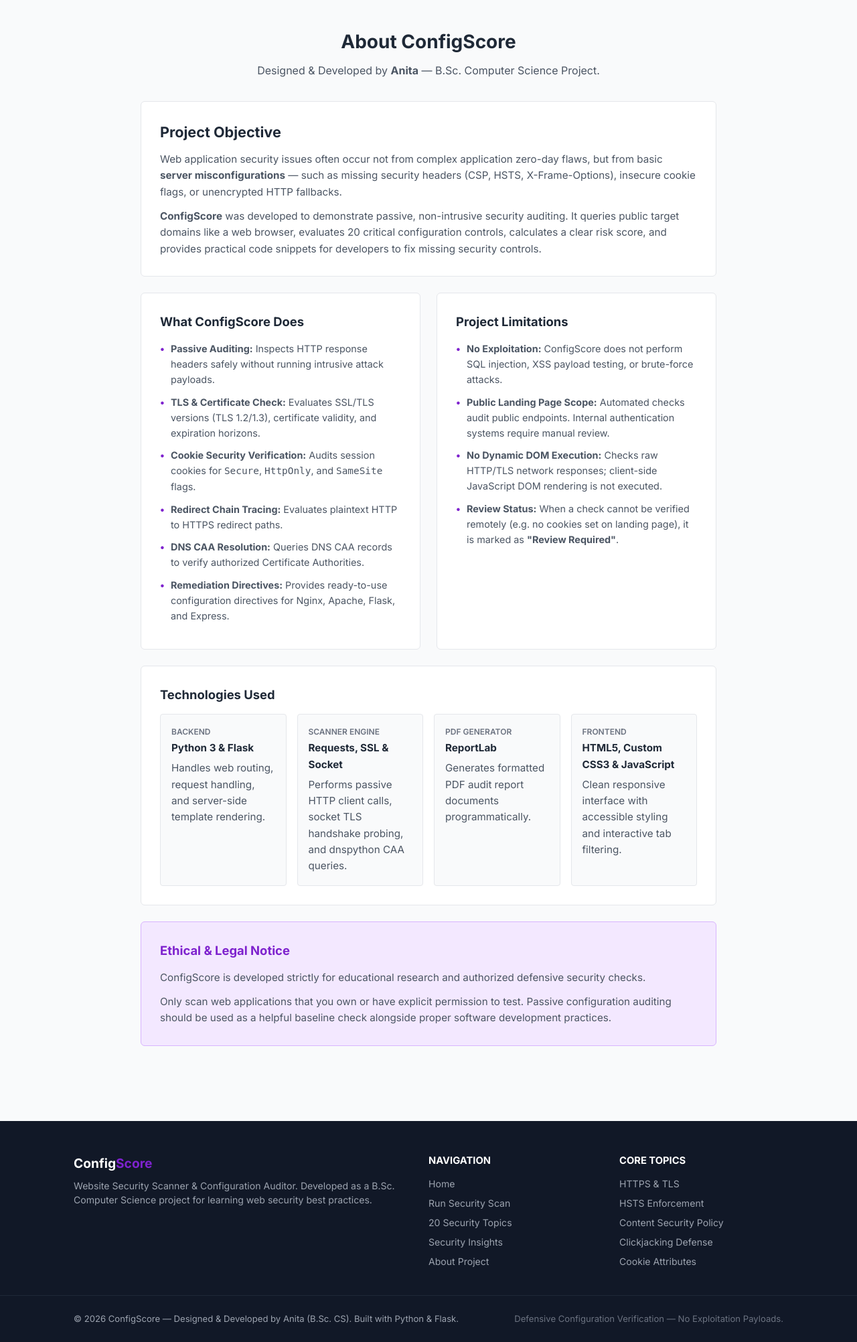
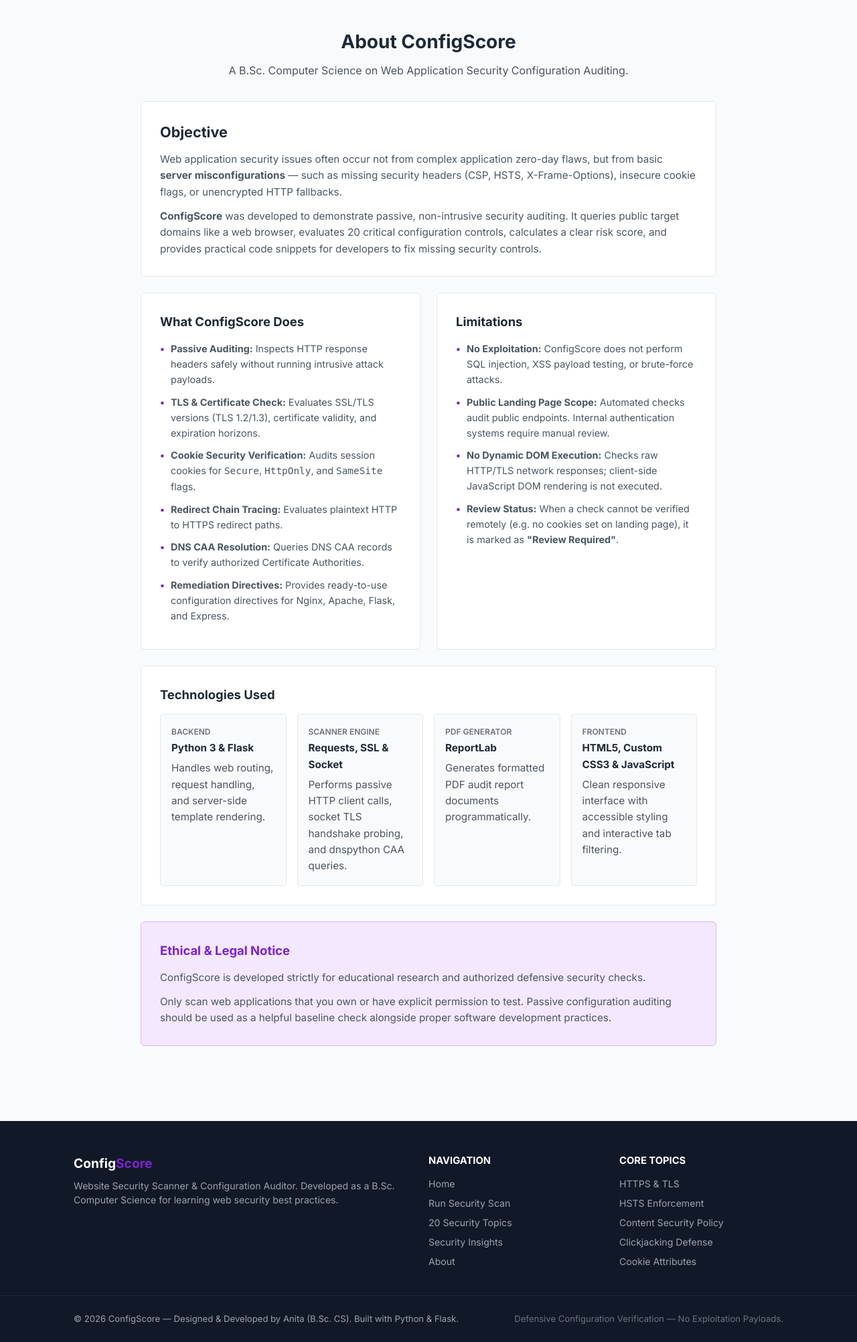
Before and after one commit to AnitaPisal07/ConfigScore, a Flask app: page /about in a window 1280 px wide. Shown: the part 63-2067 px from the top of the page at 67% size. Run offline with Flask 3, Linux system fonts and the light colour scheme.

Commit message:
Restore professional design and keep name updates

```diff
--- a/templates/about.html
+++ b/templates/about.html
@@ -1,6 +1,6 @@
 {% extends "base.html" %}
 
-{% block title %}About Project — ConfigScore{% endblock %}
+{% block title %}About  — ConfigScore{% endblock %}
 
 {% block content %}
 <section class="section about-section">
@@ -9,13 +9,13 @@
         <div class="section-header text-center">
             <h1 class="section-title">About ConfigScore</h1>
             <p class="section-subtitle">
-                Designed &amp; Developed by <strong>Anita</strong> — B.Sc. Computer Science Project.
+                A  B.Sc. Computer Science   on Web Application Security Configuration Auditing.
             </p>
         </div>
 
-        <!-- Project Overview Card -->
+        <!--  Overview Card -->
         <div class="about-card">
-            <h2 class="about-heading">Project Objective</h2>
+            <h2 class="about-heading"> Objective</h2>
             <p>
                 Web application security issues often occur not from complex application zero-day flaws, but from basic <strong>server misconfigurations</strong> — such as missing security headers (CSP, HSTS, X-Frame-Options), insecure cookie flags, or unencrypted HTTP fallbacks.
             </p>
@@ -39,7 +39,7 @@
             </div>
 
             <div class="about-card">
-                <h3 class="about-card-title">Project Limitations</h3>
+                <h3 class="about-card-title"> Limitations</h3>
                 <ul class="about-list">
                     <li><strong>No Exploitation:</strong> ConfigScore does not perform SQL injection, XSS payload testing, or brute-force attacks.</li>
                     <li><strong>Public Landing Page Scope:</strong> Automated checks audit public endpoints. Internal authentication systems require manual review.</li>
--- a/templates/base.html
+++ b/templates/base.html
@@ -85,7 +85,7 @@
                     <span class="brand-text">Config<span class="brand-accent">Score</span></span>
                 </div>
                 <p class="footer-desc">
-                    Website Security Scanner &amp; Configuration Auditor. Developed as a B.Sc. Computer Science project for learning web security best practices.
+                    Website Security Scanner &amp; Configuration Auditor. Developed as a  B.Sc. Computer Science  for learning web security best practices.
                 </p>
             </div>
 
@@ -96,7 +96,7 @@
                     <li><a href="{{ url_for('scanner') }}">Run Security Scan</a></li>
                     <li><a href="{{ url_for('cyber_security') }}">20 Security Topics</a></li>
                     <li><a href="{{ url_for('insights') }}">Security Insights</a></li>
-                    <li><a href="{{ url_for('about') }}">About Project</a></li>
+                    <li><a href="{{ url_for('about') }}">About </a></li>
                 </ul>
             </div>
 
--- a/templates/index.html
+++ b/templates/index.html
@@ -7,7 +7,7 @@
 <section class="hero-section">
     <div class="container hero-container">
         <div class="hero-content">
-            <span class="hero-badge">B.Sc. Computer Science Project</span>
+            <span class="hero-badge">B.Sc. Computer Science </span>
             <h1 class="hero-title">
                 Know how secure your website configuration is.
             </h1>
```
